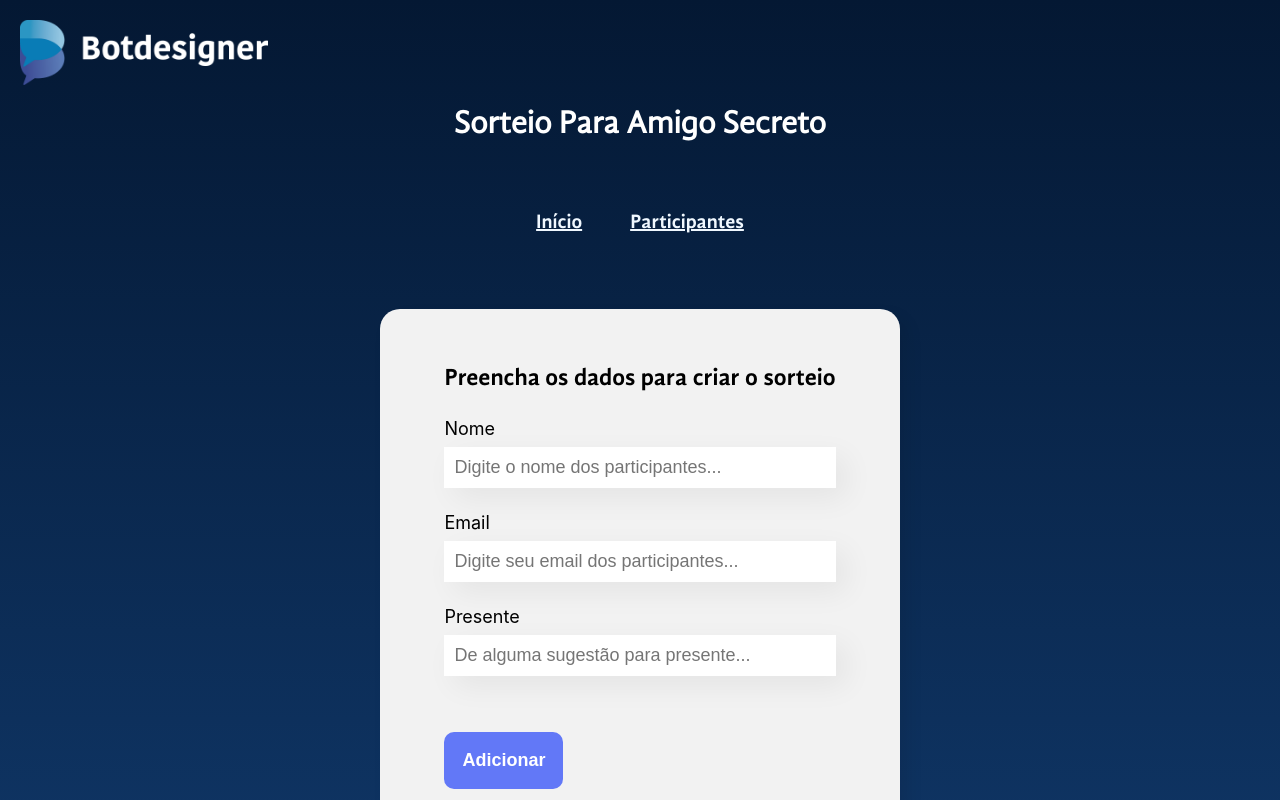
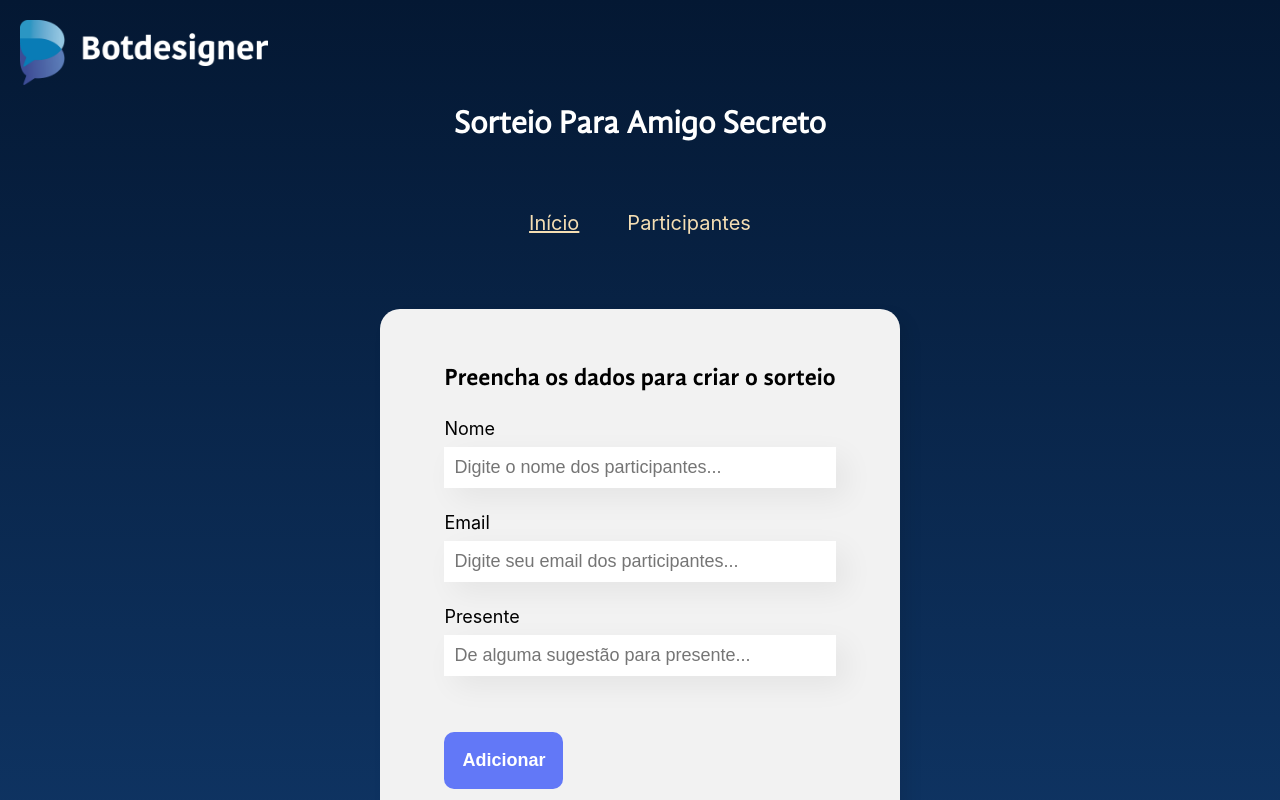
Before and after one commit to Cypirando/amigo-secreto_react, a React (Create React App) app: page / in a window 1280 px wide. Shown: the top 800 px of the page. Built offline with nearby package versions, Linux system fonts and the light colour scheme.

Commit message:
Refatorando

```diff
--- /dev/null
+++ b/src/components/MenuLink/MenuLink.module.css
@@ -0,0 +1,8 @@
+.link {
+    font-size: 1.25rem;
+    line-height: 1.5rem;
+    color: wheat;
+}
+.linkDestacado{
+    text-decoration: underline;
+}
--- /dev/null
+++ b/src/components/MenuLink/index.jsx
@@ -0,0 +1,15 @@
+import { Link, useLocation } from 'react-router-dom';
+import styles from './MenuLink.module.css';
+
+export default function MenuLink({ children, to }) {
+    const localizacao = useLocation();
+
+    return (
+        <Link className={`
+            ${styles.link}
+            ${localizacao.pathname === to ? styles.linkDestacado : ""}
+        `} to={to}>
+            {children}
+        </Link>
+    )
+}
--- a/src/components/menu/index.jsx
+++ b/src/components/menu/index.jsx
@@ -1,12 +1,14 @@
-import { Link } from 'react-router-dom';
-import './menu.css'
+
+import "./Menu.css";
+// import style from '../../components/Menu/Menu.module.scss'
+import MenuLink from "../MenuLink";
 const Menu = () => {
   return (
     <header>
-        <nav className='navegacao'>
-            <Link className='link' to={'/'}> Início</Link>
-            <Link className='link' to={'/participantes'}>Participantes</Link>
-        </nav>
+      <nav className="navegacao">
+        <MenuLink to="/">Início</MenuLink>
+        <MenuLink to="/participantes">Participantes</MenuLink>
+      </nav>
     </header>
   );
 };
--- a/src/components/menu/menu.css
+++ b/src/components/menu/menu.css
@@ -6,14 +6,6 @@
     column-gap: 3rem;
 }
 
-.link {
-    font-size: 1.25rem;
-    line-height: 1.5rem;
-    color: var(--cor-fonte-principal);
-    font-family:"GandhiSansBold";
-    color: aliceblue;
-}
-
 @media (max-width: 744px) {
     .navegacao {
         height: 72px;
--- a/src/index.css
+++ b/src/index.css
@@ -11,3 +11,6 @@ code {
   font-family: source-code-pro, Menlo, Monaco, Consolas, 'Courier New',
     monospace;
 }
+a {
+  text-decoration: none;
+}
--- a/src/index.js
+++ b/src/index.js
@@ -1,13 +1,13 @@
 import React from 'react';
 import ReactDOM from 'react-dom/client';
 import './index.css';
-import App from './App';
+import AppRoutes from './routes';
 import reportWebVitals from './reportWebVitals';
 
 const root = ReactDOM.createRoot(document.getElementById('root'));
 root.render(
   <React.StrictMode>
-    <App />
+    <AppRoutes />
   </React.StrictMode>
 );
 
--- a/src/App.js
+++ b/src/routes.js
@@ -6,9 +6,9 @@ import Participantes from "./components/Participantes";
 import Rodape from "./components/rodape";
 import { v4 as uuidv4 } from "uuid";
 import { BrowserRouter, Route, Routes } from "react-router-dom";
-import Menu from "./components/menu";
+import Menu from "./components/Menu";
 
-function App() {
+function AppRoutes() {
   const participantes = [
     {
       nome: "Participantes",
@@ -78,4 +78,4 @@ function App() {
   );
 }
 
-export default App;
+export default AppRoutes;
```
